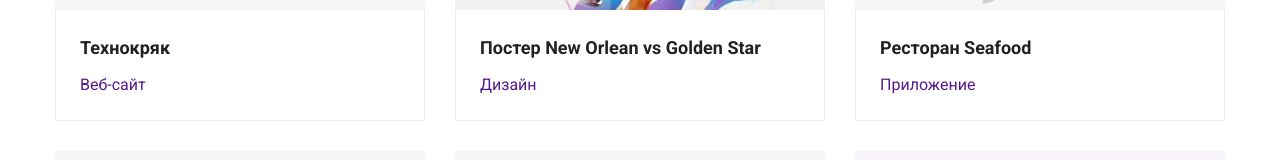
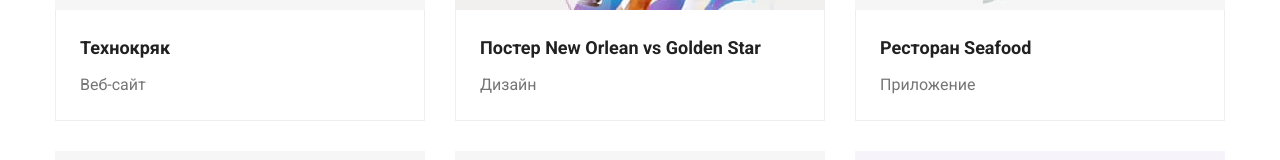
Before and after one commit to SergeyBelokopytnyy/goit-markup-hw-05, a plain HTML site: page portfolio.html in a window 1280 px wide. Shown: the part 550-710 px from the top of the page. Drawn offline with nearby package versions, Linux system fonts and the light colour scheme.

Commit message:
Update styles.css

```diff
--- a/css/styles.css
+++ b/css/styles.css
@@ -520,9 +520,10 @@ footer {
   margin-bottom: 4px;
 }
 
-.project-cards-text {
+.project-cards .project-cards-text {
   line-height: 1.9;
   font-size: 16px;
+  color: var(--primary-text-color);
 }
 
 .project-item {
@@ -563,6 +564,7 @@ footer {
   position: relative;
   overflow: hidden;
 }
+
 .overlay-text {
   padding: 63px 24px;
   position: absolute;
```
